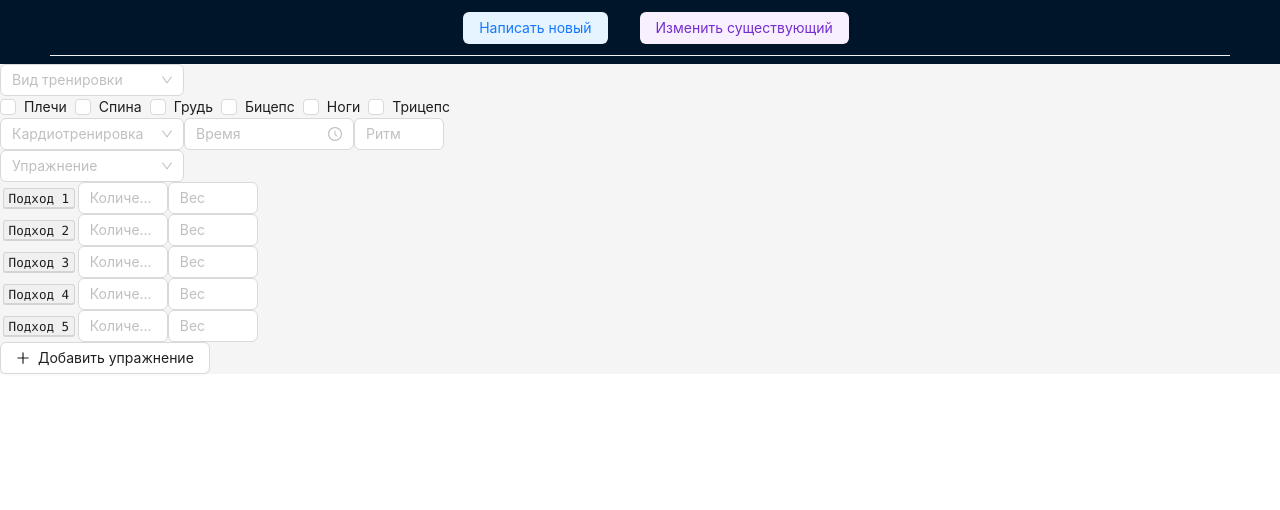
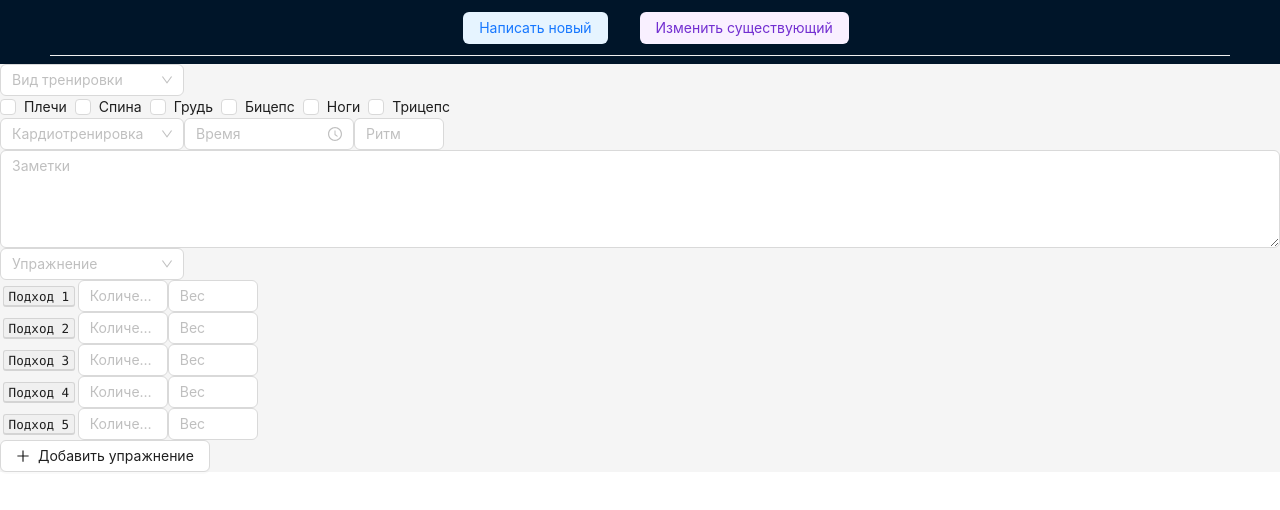
Before and after one commit to liahrothstein/workout.planner, a React (Vite) app: page /workout.planner/create in a window 1280 px wide. Shown: the top 510 px of the page. Built offline with nearby package versions, Linux system fonts and the light colour scheme.

Commit message:
feat: add the abilty to write notes

```diff
--- a/src/app/store/store.ts
+++ b/src/app/store/store.ts
@@ -1,11 +1,12 @@
 import { combineReducers, configureStore } from '@reduxjs/toolkit';
 
-import { exerciseSilce, muscleGroupsSlice, trainingTypeSlice } from '../../shared/lib/slices/index';
+import { exerciseSilce, muscleGroupsSlice, notesSlice, trainingTypeSlice } from '../../shared/lib/slices/index';
 
 const rootReducer = combineReducers({
     exercise: exerciseSilce.reducer,
     muscleGroups: muscleGroupsSlice.reducer,
-    trainingType: trainingTypeSlice.reducer
+    trainingType: trainingTypeSlice.reducer,
+    notes: notesSlice.reducer
 });
 
 export function setupStore() {
--- a/src/features/fillData/ui/FillData.tsx
+++ b/src/features/fillData/ui/FillData.tsx
@@ -1,5 +1,5 @@
 import { useEffect, useState } from 'react';
-import { Cascader } from 'antd';
+import { Cascader, Input } from 'antd';
 
 import { AddExercise } from '@entities/add-exercise';
 import { Cardio } from '@entities/cardio';
@@ -8,7 +8,7 @@ import { MuscleGroups } from '@entities/muscle-groups';
 
 import { useAppDispatch, useAppSelector } from '@store/hooks';
 import { ejectTrainingType, trainingTypeCascaderProps } from '../model/fill-data';
-import { editTrainingType } from '../../../shared/lib/slices';
+import { editTrainingType, setNotes } from '../../../shared/lib/slices';
 
 import type { TrainingType } from '../../../shared/types/workout';
 import type { ExerciseWithAttmepts } from '../../../shared/types/exercise';
@@ -21,6 +21,8 @@ export function FillData() {
 
     const [trainingTypeArray, setTrainingTypeArray] = useState<TrainingType[] | undefined | null>(null);
 
+    const { TextArea } = Input;
+
     useEffect(() => {
         dispatch(editTrainingType(ejectTrainingType(trainingTypeArray)))
     }, [trainingTypeArray]);
@@ -28,11 +30,17 @@ export function FillData() {
     return (
         <>
             <Cascader
+                className='trainingType'
                 options={trainingTypeCascaderProps.options}
                 placeholder={trainingTypeCascaderProps.placeholder}
                 onChange={(type) => { setTrainingTypeArray(type) }} />
             <MuscleGroups />
             <Cardio />
+            <TextArea
+                className='notes'
+                rows={4}
+                placeholder='Заметки'
+                onChange={(e) => { dispatch(setNotes(e.target.value)) }} />
             <AddExercise />
             <div className="preliminaryExercises">
                 {exercises.map((exercise, index, exercises) => (
--- a/src/shared/lib/slices/index.ts
+++ b/src/shared/lib/slices/index.ts
@@ -1,3 +1,4 @@
 export { exerciseSilce, editExercise } from './exercise-slice';
 export { muscleGroupsSlice, setMuscleGroups } from './muscle-groups-slice';
 export { trainingTypeSlice, editTrainingType } from './training-type-slice';
+export { notesSlice, setNotes } from './notes-slice';
--- /dev/null
+++ b/src/shared/lib/slices/notes-slice.ts
@@ -0,0 +1,16 @@
+import type { PayloadAction } from '@reduxjs/toolkit';
+import { createSlice } from '@reduxjs/toolkit';
+
+const initialState: string = '';
+
+export const notesSlice = createSlice({
+    name: 'notes',
+    initialState,
+    reducers: {
+        setNotes: (_, action: PayloadAction<string>) => {
+            return (action.payload)
+        }
+    }
+});
+
+export const { setNotes } = notesSlice.actions;
```
